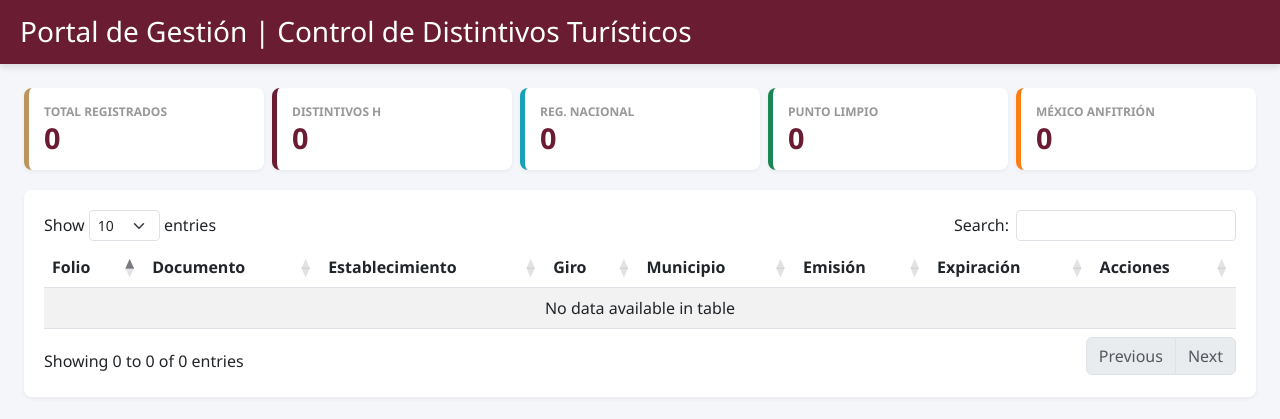
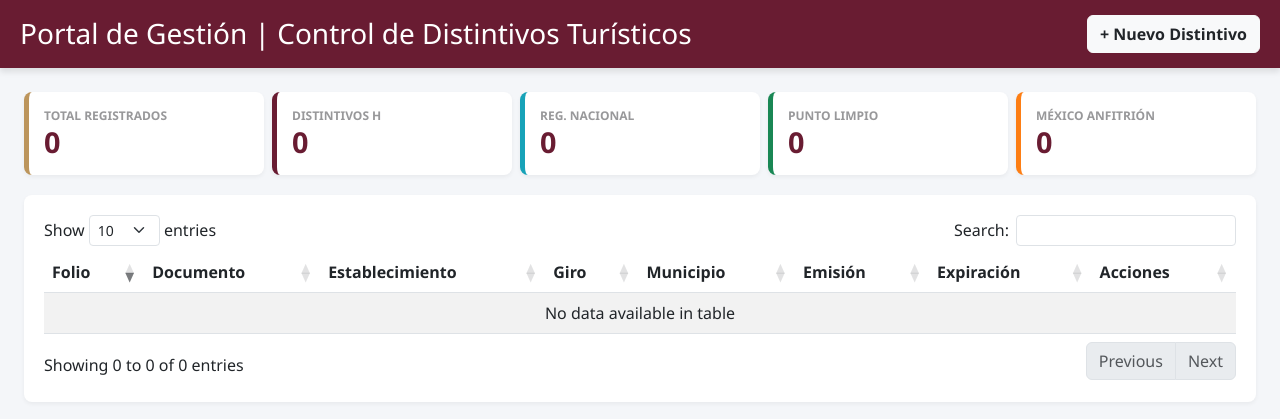
Before and after one commit to ferxchooo/sistema-distintivos, a Flask app: page / in a window 1280 px wide. Shown: the top 419 px of the page. Run offline with Flask 3, Linux system fonts and the light colour scheme; data that the repository does not hold is empty; some libraries are stand-ins or nearby versions.

Commit message:
Update index.html

```diff
--- a/templates/index.html
+++ b/templates/index.html
@@ -11,7 +11,6 @@
         body { background-color: #f4f6f9; font-family: 'Segoe UI', Tahoma, Geneva, Verdana, sans-serif; }
         .navbar-custom { background-color: var(--guinda); color: white; padding: 15px 20px; box-shadow: 0 4px 6px rgba(0,0,0,0.1); }
 
-        /* Estilos de las tarjetas (ahora son botones) */
         .kpi-card {
             background: white; border-radius: 8px; padding: 15px;
             box-shadow: 0 2px 4px rgba(0,0,0,0.05); border-left: 5px solid var(--dorado);
@@ -29,12 +28,15 @@
 </head>
 <body>
 
-<div class="navbar-custom">
+<div class="navbar-custom d-flex justify-content-between align-items-center">
     <h3 class="m-0">Portal de Gestión | Control de Distintivos Turísticos</h3>
+    <!-- Botón para agregar nuevos registros -->
+    <button class="btn btn-light text-dark fw-bold" onclick="abrirModalNuevo()">
+        + Nuevo Distintivo
+    </button>
 </div>
 
 <div class="container-fluid mt-4 px-4">
-    <!-- Tarjetas Interactivas de Indicadores -->
     <div class="row g-2 mb-3">
         <div class="col"><div class="kpi-card filter-btn" data-filter=""><p>Total Registrados</p><h3 id="kpi-total">0</h3></div></div>
         <div class="col"><div class="kpi-card filter-btn" data-filter="DISTINTIVO H" style="border-left-color: var(--guinda);"><p>Distintivos H</p><h3 id="kpi-h">0</h3></div></div>
@@ -43,7 +45,6 @@
         <div class="col"><div class="kpi-card filter-btn" data-filter="ANFITRIÓN" style="border-left-color: var(--naranja);"><p>México Anfitrión</p><h3 id="kpi-ma">0</h3></div></div>
     </div>
 
-    <!-- Tabla Principal -->
     <div class="table-container">
         <table id="distTable" class="table table-striped table-hover align-middle" style="width: 100%;">
             <thead>
@@ -63,18 +64,18 @@
     </div>
 </div>
 
-<!-- Modal para Editar -->
+<!-- Modal Unificado (Sirve para Editar y Agregar) -->
 <div class="modal fade" id="distModal" tabindex="-1">
   <div class="modal-dialog modal-xl">
     <div class="modal-content">
       <div class="modal-header" style="background-color: var(--guinda); color: white;">
-        <h5 class="modal-title">Editar Documento</h5>
+        <h5 class="modal-title" id="modalTitulo">Documento</h5>
         <button type="button" class="btn-close btn-close-white" data-bs-dismiss="modal"></button>
       </div>
       <div class="modal-body">
         <div class="row g-3">
-            <div class="col-md-3"><label class="form-label">Folio</label><input type="text" id="form-folio" class="form-control" readonly></div>
-            <div class="col-md-3"><label class="form-label">Documento</label><input type="text" id="form-tipo" class="form-control"></div>
+            <div class="col-md-3"><label class="form-label">Folio</label><input type="text" id="form-folio" class="form-control" placeholder="Ej. MA-16"></div>
+            <div class="col-md-3"><label class="form-label">Documento</label><input type="text" id="form-tipo" class="form-control" placeholder="Ej. MÉXICO ANFITRIÓN"></div>
             <div class="col-md-3"><label class="form-label">Giro</label><input type="text" id="form-giro" class="form-control"></div>
             <div class="col-md-3"><label class="form-label">Municipio</label><input type="text" id="form-municipio" class="form-control"></div>
             <div class="col-md-6"><label class="form-label">Establecimiento</label><input type="text" id="form-establecimiento" class="form-control"></div>
@@ -88,7 +89,7 @@
       </div>
       <div class="modal-footer">
         <button class="btn btn-secondary" data-bs-dismiss="modal">Cerrar</button>
-        <button class="btn btn-dorado" onclick="guardarDistintivo()">Guardar Cambios</button>
+        <button class="btn btn-dorado" onclick="guardarDistintivo()">Guardar Registro</button>
       </div>
     </div>
   </div>
@@ -101,7 +102,7 @@
 
 <script>
     let distintivos = [];
-    let dataTable; // Variable global para controlar la tabla
+    let dataTable;
     let modal = new bootstrap.Modal(document.getElementById('distModal'));
 
     $(document).ready(() => cargarData());
@@ -126,7 +127,7 @@
             if(tipo.includes('H')) distH++;
             if(tipo.includes('RNT')) rnt++;
             if(tipo.includes('LIMPIO')) pl++;
-            if(tipo.includes('ANFITRI')) ma++; // Cuenta los de México Anfitrión
+            if(tipo.includes('ANFITRI')) ma++;
 
             tbody.append(`
                 <tr>
@@ -137,26 +138,24 @@
                     <td>${d['MUNICIPIO'] || '-'}</td>
                     <td>${d['FECHA DE EMISION'] || '-'}</td>
                     <td>${d['FECHA DE EXPIRACION'] || '-'}</td>
-                    <td><button class="btn btn-sm btn-outline-secondary" onclick="abrirModal(${i})">Editar</button></td>
+                    <td><button class="btn btn-sm btn-outline-secondary" onclick="abrirModalEdicion(${i})">Editar</button></td>
                 </tr>
             `);
         });
 
-        // Actualizamos los números en las tarjetas
         $('#kpi-total').text(distintivos.length);
         $('#kpi-h').text(distH);
         $('#kpi-rnt').text(rnt);
         $('#kpi-pl').text(pl);
         $('#kpi-ma').text(ma);
 
-        // Inicializamos la tabla
         dataTable = $('#distTable').DataTable({
             responsive: true,
-            language: { url: "//cdn.datatables.net/plug-ins/1.13.6/i18n/es-MX.json" }
+            language: { url: "//cdn.datatables.net/plug-ins/1.13.6/i18n/es-MX.json" },
+            order: [[0, 'desc']] // Ordena para que los nuevos salgan primero
         });
     }
 
-    // ¡NUEVA FUNCIÓN! Filtra la tabla al dar clic en una tarjeta
     $(document).on('click', '.filter-btn', function() {
         let filtro = $(this).data('filter');
         if (dataTable) {
@@ -164,9 +163,31 @@
         }
     });
 
-    function abrirModal(index) {
+    // FUNCIÓN PARA AGREGAR NUEVO
+    function abrirModalNuevo() {
+        $('#modalTitulo').text('Agregar Nuevo Registro');
+        // Limpiamos los campos
+        $('#form-folio').val('').prop('readonly', false); // Permite escribir un folio nuevo
+        $('#form-tipo').val('MÉXICO ANFITRIÓN'); // Lo ponemos por defecto, pero se puede cambiar
+        $('#form-giro').val('');
+        $('#form-municipio').val('');
+        $('#form-establecimiento').val('');
+        $('#form-persona').val('');
+        $('#form-telefono').val('');
+        $('#form-emision').val('');
+        $('#form-expiracion').val('');
+        $('#form-convoca').val('');
+        $('#form-comentarios').val('');
+
+        modal.show();
+    }
+
+    // FUNCIÓN PARA EDITAR EXISTENTE
+    function abrirModalEdicion(index) {
         let d = distintivos[index];
-        $('#form-folio').val(d['FOLIO']);
+        $('#modalTitulo').text('Editar Registro Existente');
+
+        $('#form-folio').val(d['FOLIO']).prop('readonly', true); // Bloquea el folio para no arruinar la base de datos
         $('#form-tipo').val(d['TIPO DE DOCUMENTO']);
         $('#form-giro').val(d['GIRO']);
         $('#form-municipio').val(d['MUNICIPIO']);
@@ -177,13 +198,20 @@
         $('#form-expiracion').val(d['FECHA DE EXPIRACION']);
         $('#form-convoca').val(d['CONVOCA']);
         $('#form-comentarios').val(d['COMENTARIOS']);
+
         modal.show();
     }
 
     function guardarDistintivo() {
+        let folioIngresado = $('#form-folio').val().trim();
+        if (!folioIngresado) {
+            alert("El Folio es obligatorio para guardar el registro.");
+            return;
+        }
+
         let data = {
-            "FOLIO": $('#form-folio').val(),
-            "TIPO DE DOCUMENTO": $('#form-tipo').val(),
+            "FOLIO": folioIngresado,
+            "TIPO DE DOCUMENTO": $('#form-tipo').val().toUpperCase(),
             "GIRO": $('#form-giro').val(),
             "MUNICIPIO": $('#form-municipio').val(),
             "NOMBRE DEL ESTABLECIMIENTO": $('#form-establecimiento').val(),
```
